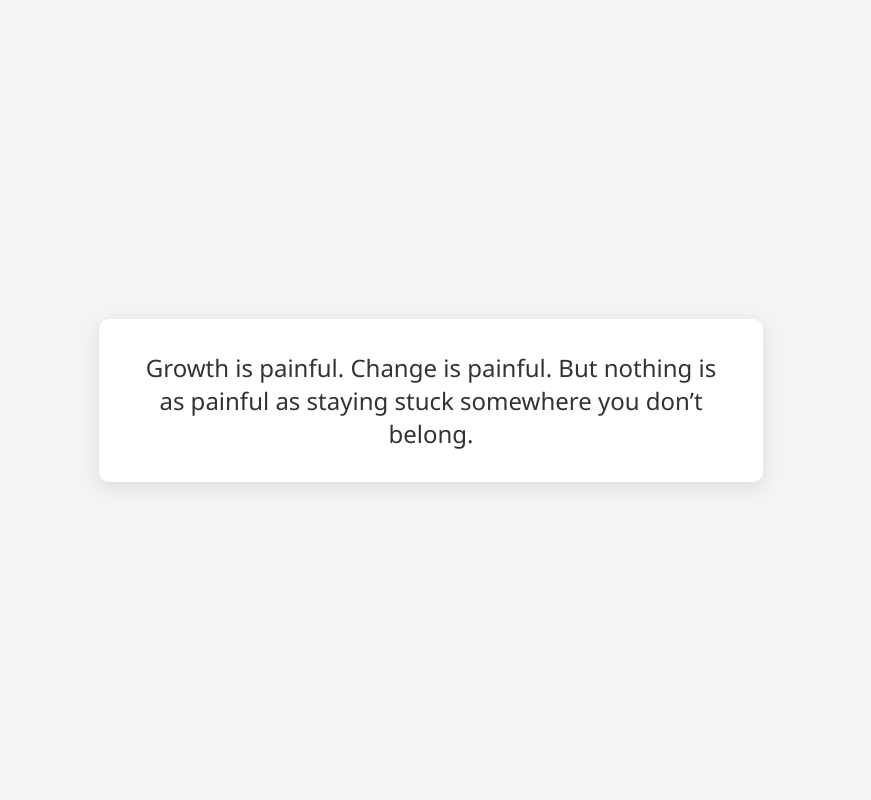
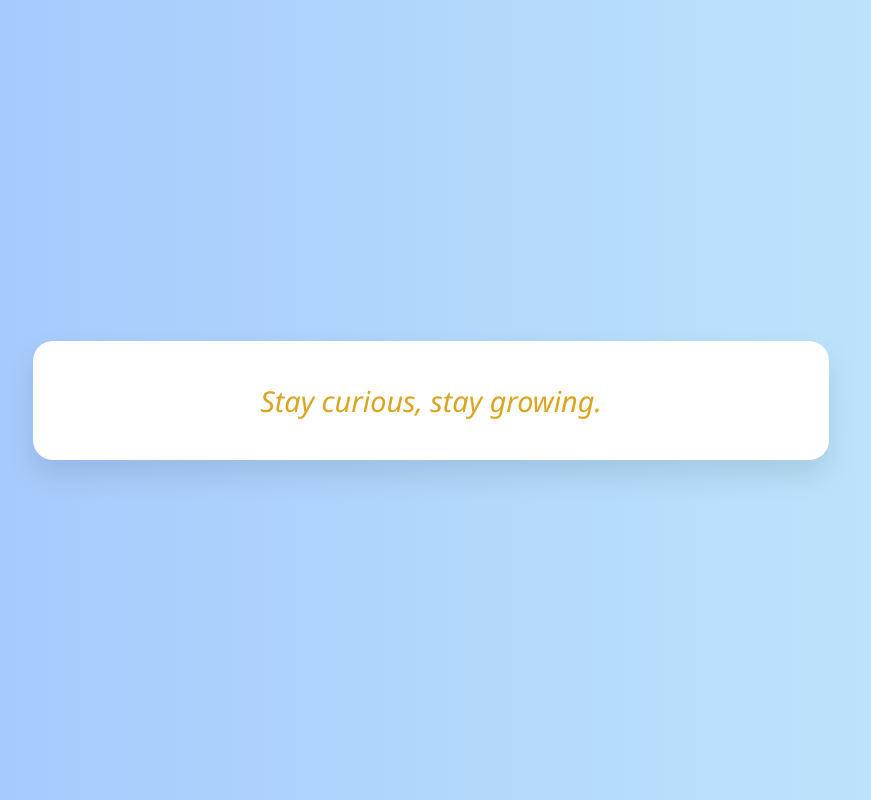
Before and after one commit to JanNicoleLorenzo/Growth-Minset-Reminder, a plain HTML site: page index.html in a window 1280 px wide. Shown: the whole page, without its empty margins (209-1080 px from the left). Drawn offline with Linux system fonts and the light colour scheme.

Commit message:
Update index.html

```diff
--- a/index.html
+++ b/index.html
@@ -1,14 +1,13 @@
-
 <!DOCTYPE html>
 <html lang="en">
 <head>
   <meta charset="UTF-8" />
   <meta name="viewport" content="width=device-width, initial-scale=1.0"/>
-  <title>Random Growth Mindset Quote</title>
+  <title>Growth Mindset Quote Generator</title>
   <style>
     body {
       font-family: 'Segoe UI', sans-serif;
-      background: #f4f4f4;
+      background: linear-gradient(to right, #a1c4fd, #c2e9fb);
       display: flex;
       justify-content: center;
       align-items: center;
@@ -17,38 +16,57 @@
     }
     .quote-box {
       background: white;
-      padding: 2rem;
-      border-radius: 10px;
-      box-shadow: 0 5px 20px rgba(0,0,0,0.1);
+      padding: 2.5rem 3rem;
+      border-radius: 20px;
+      box-shadow: 0 15px 30px rgba(0,0,0,0.1);
       text-align: center;
-      max-width: 600px;
+      max-width: 700px;
+      width: 90%;
+      animation: fadeIn 0.6s ease;
     }
     .quote {
-      font-size: 1.5rem;
-      color: #333;
+      font-size: 1.8rem;
+      font-style: italic;
+      color: goldenrod;
+    }
+    @keyframes fadeIn {
+      from { opacity: 0; transform: translateY(10px); }
+      to { opacity: 1; transform: translateY(0); }
     }
   </style>
 </head>
 <body>
   <div class="quote-box">
-    <div class="quote" id="quote"></div>
+    <div class="quote" id="quote">Loading...</div>
   </div>
 
   <script>
     const quotes = [
-      "Mistakes are proof that you are trying.",
-      "Your only limit is your mind.",
-      "Every expert was once a beginner.",
-      "Failure is simply the opportunity to begin again, this time more intelligently. – Henry Ford",
-      "Doubt kills more dreams than failure ever will.",
-      "Don’t wish it were easier. Wish you were better. – Jim Rohn",
-      "It’s not about being the best. It’s about being better than you were yesterday.",
-      "Success is not final, failure is not fatal: it is the courage to continue that counts. – Winston Churchill",
-      "Small progress is still progress.",
-      "Growth is painful. Change is painful. But nothing is as painful as staying stuck somewhere you don’t belong."
+      "Growth comes from pushing your limits.",
+      "Failure is a stepping stone to success.",
+      "Keep going, you're growing.",
+      "Mistakes mean you're trying.",
+      "Learning never stops.",
+      "Your effort shapes your ability.",
+      "Stay curious, stay growing.",
+      "Progress over perfection.",
+      "Success is built on persistence.",
+      "Discomfort is where growth begins.",
+      // Add more quotes here up to 100...
     ];
-    const quote = quotes[Math.floor(Math.random() * quotes.length)];
-    document.getElementById('quote').textContent = quote;
+
+    let remainingQuotes = [...quotes];
+
+    function showNextQuote() {
+      if (remainingQuotes.length === 0) {
+        remainingQuotes = [...quotes];
+      }
+      const index = Math.floor(Math.random() * remainingQuotes.length);
+      const quote = remainingQuotes.splice(index, 1)[0];
+      document.getElementById('quote').textContent = quote;
+    }
+
+    window.onload = showNextQuote;
   </script>
 </body>
 </html>
```
